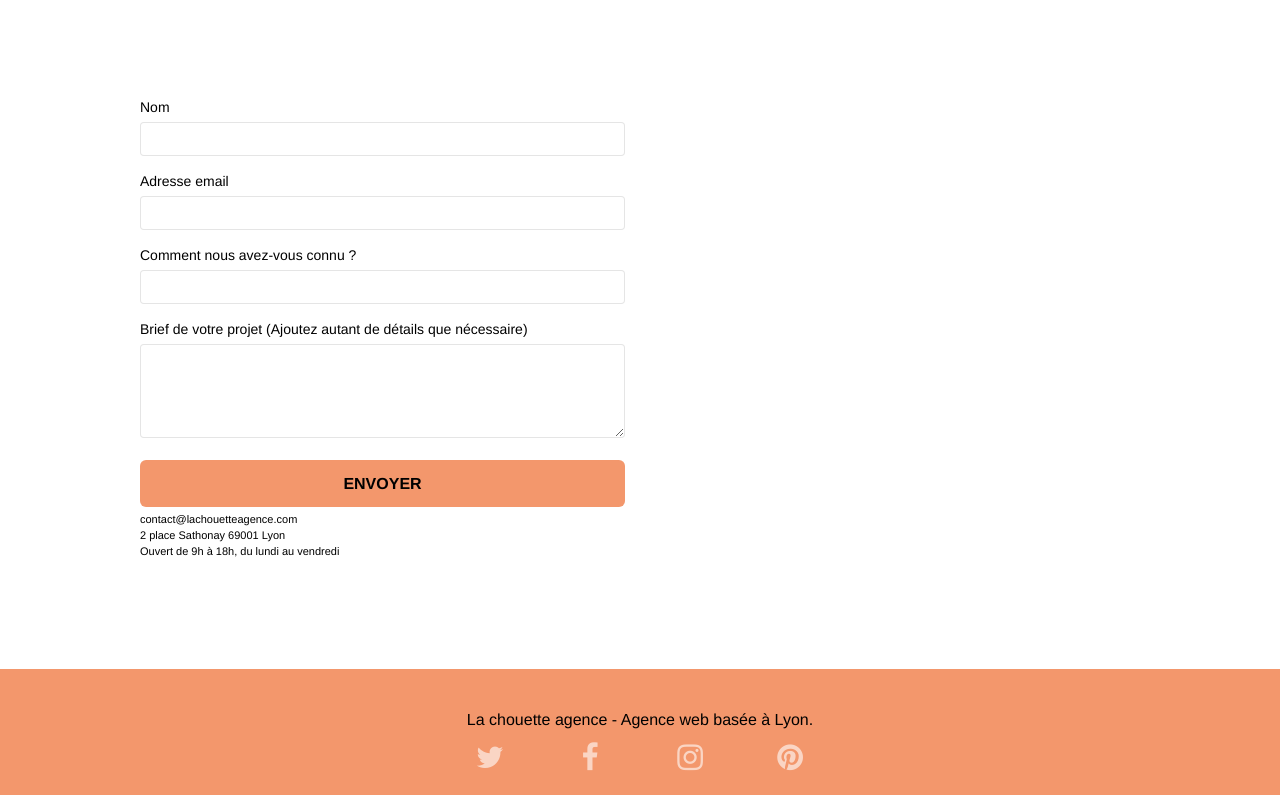
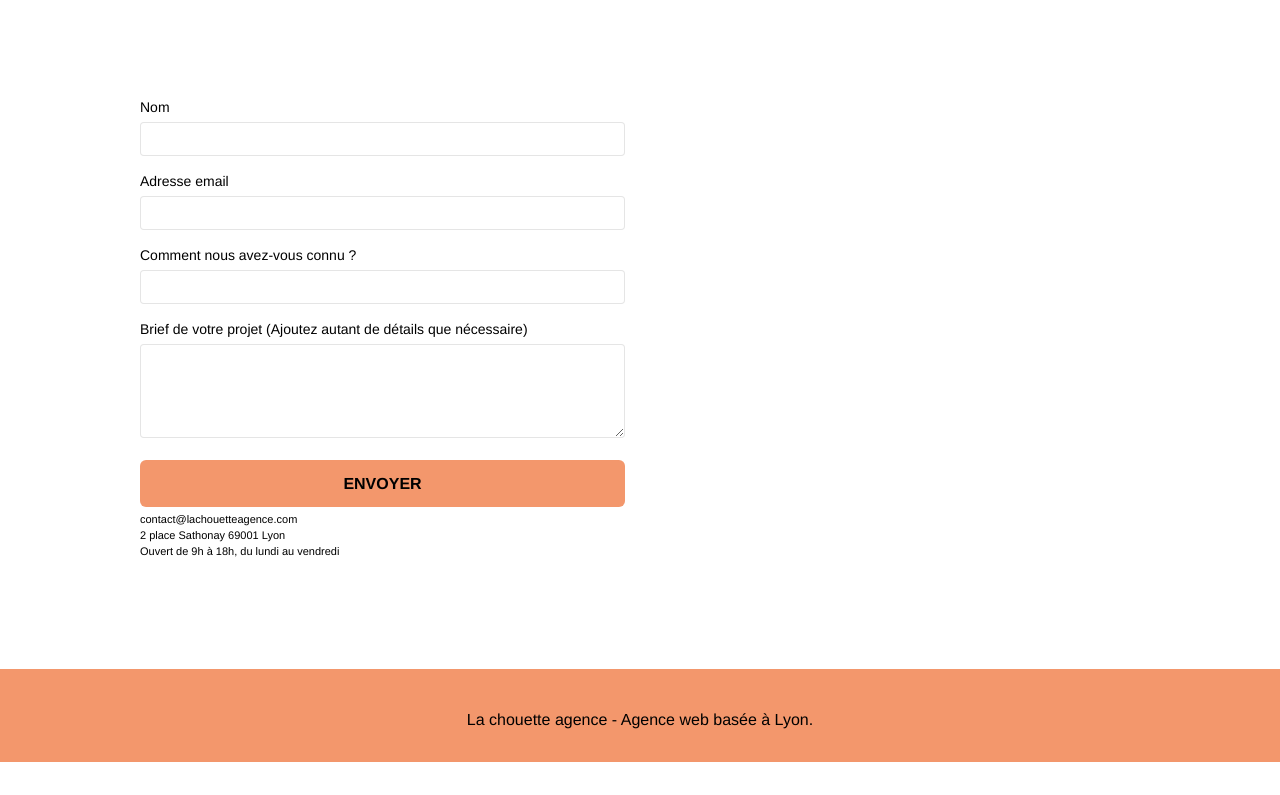
Before and after one commit to ArthurDenis/P4-SEO, a plain HTML site: page page2.html in a window 1280 px wide. Shown: the part 451-1246 px from the top of the page. After the commit the page ends 1213 px from the top, so only its background shows below. Drawn offline with nearby package versions, Linux system fonts and the light colour scheme; files that its build step writes are made by us from their sources; a script that the page names is missing.

Commit message:
Lien sociaux

```diff
--- a/page2.html
+++ b/page2.html
@@ -109,28 +109,6 @@
 					<h2 class="text-center white">
 						La chouette agence - Agence web basée à Lyon.<br>
 					</h2>
-					<div class="row row-no-gutters social">
-						<div class="col-sm-3">
-							<div class="text-center">
-								<a class="social" href="https://twitter.com/?lang=fr" id="Twitter"><span class="fa fa-twitter icon-md"></span></a>
-							</div>
-						</div>
-						<div class="col-sm-3">
-							<div class="text-center">
-								<a class="social" href="https://fr-fr.facebook.com/" id="Facebook"><span class="fa fa-facebook icon-md"></span></a>
-							</div>
-						</div>
-						<div class="col-sm-3">
-							<div class="text-center">
-								<a class="social" href="https://www.instagram.com/?hl=fr" id="Instagram"><span class="fa fa-instagram icon-md"></span></a>
-							</div>
-						</div>
-						<div class="col-sm-3">
-							<div class="text-center">
-								<a class="social" href="https://www.pinterest.com/" id="Pinterest"><span class="fa fa-pinterest icon-md"></span></a>
-							</div>
-						</div>
-					</div>
 				</div>
 			</div>
 		</div>
```
